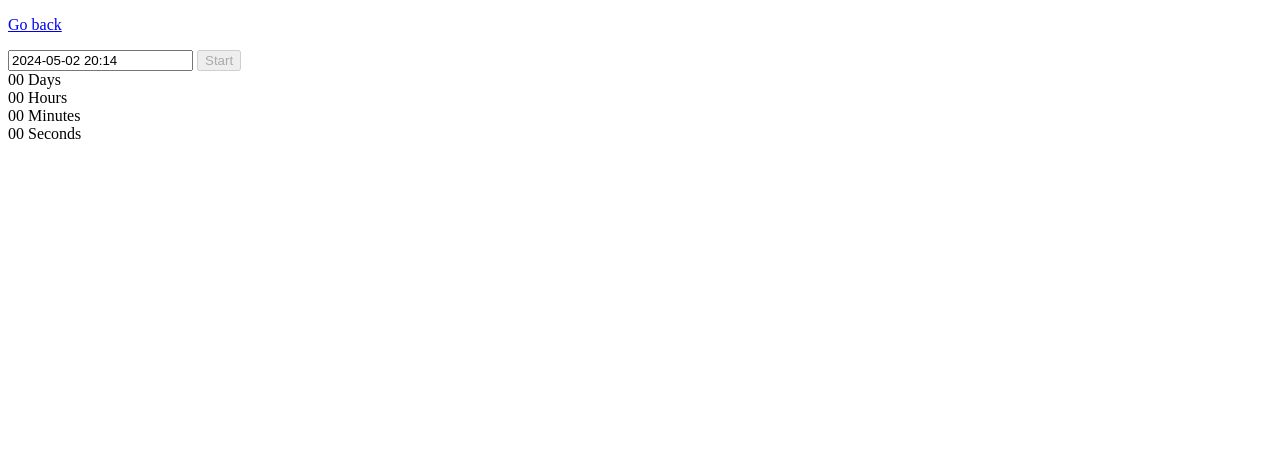
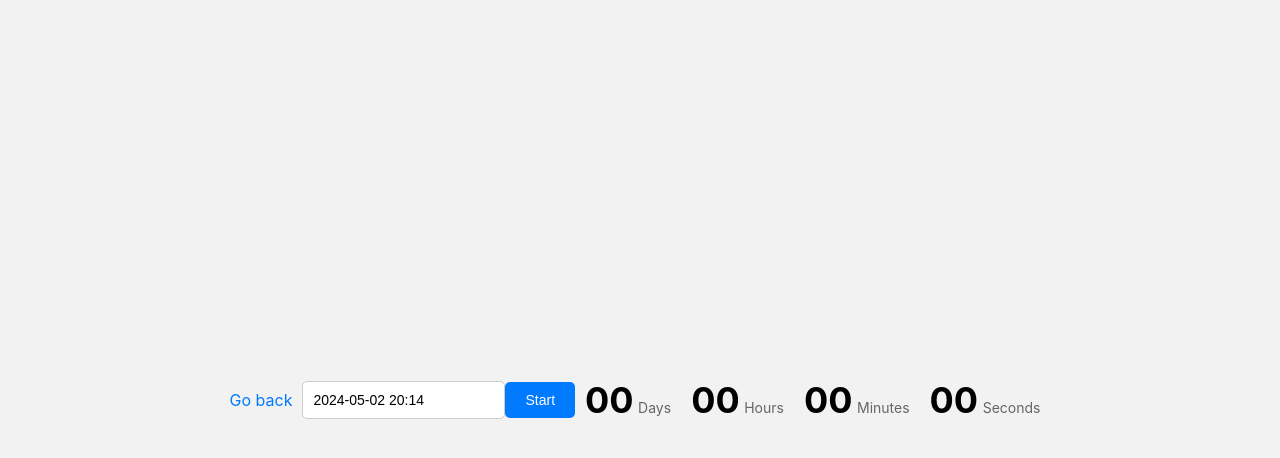
Before and after one commit to KostiantynFirst/goit-js-hw-10, a website built with Vite: page src/1-timer.html in a window 1280 px wide. Built offline with nearby package versions, Linux system fonts and the light colour scheme.

Commit message:
add styles for timer

```diff
--- a/src/1-timer.html
+++ b/src/1-timer.html
@@ -4,11 +4,11 @@
     <meta charset="UTF-8">
     <meta http-equiv="X-UA-Compatible" content="IE=edge">
     <meta name="viewport" content="width=device-width, initial-scale=1.0">
-
+    <link rel="stylesheet" href="./css/timer.css">
     <title>Countdown timer</title>
 </head>
 <body>
-    <p><a href="index.html">Go back</a></p>
+    <p class="go_home"><a href="index.html">Go back</a></p>
 
     <input type="text" id="datetime-picker" />
     <button type="button" data-start>Start</button>
--- /dev/null
+++ b/src/css/timer.css
@@ -0,0 +1,90 @@
+body {
+    font-family: "SF Pro Text", "Helvetica Neue", "Helvetica", Arial, sans-serif;
+    background-color: #f2f2f2;
+    margin: 0;
+    padding: 0;
+    display: flex;
+    justify-content: center;
+    align-items: center;
+    height: 100vh;
+}
+
+.go_home {
+    margin-right: 10px;
+}
+
+.go_home a {
+    text-decoration: none;
+    color: #007aff;
+    transition: color 0.3s;
+}
+
+.timer {
+    display: flex;
+    justify-content: center;
+    align-items: center;
+}
+
+.field {
+    text-align: center;
+    margin: 0 10px;
+}
+
+.value {
+    font-size: 36px;
+    font-weight: bold;
+    color: #000;
+}
+
+.label {
+    font-size: 14px;
+    color: #666;
+}
+
+input[type="text"] {
+    padding: 10px;
+    font-size: 14px;
+    border: 1px solid #ccc;
+    border-radius: 5px;
+}
+
+input[type="text"]:disabled {
+    cursor: not-allowed;
+}
+
+button {
+    padding: 10px 20px;
+    font-size: 14px;
+    background-color: #007aff;
+    color: #fff;
+    border: none;
+    border-radius: 5px;
+    cursor: pointer;
+    transition: background-color 0.3s;
+}
+
+button:hover {
+    background-color: #0056b3;
+}
+
+a {
+    text-decoration: none;
+    color: #007aff;
+}
+
+a:hover {
+    text-decoration: underline;
+    color: #0056b3;
+}
+
+
+
+
+button:disabled {
+    cursor: not-allowed;
+}
+
+button:disabled:hover {
+    background-color: initial;
+    color: initial;
+}
```
